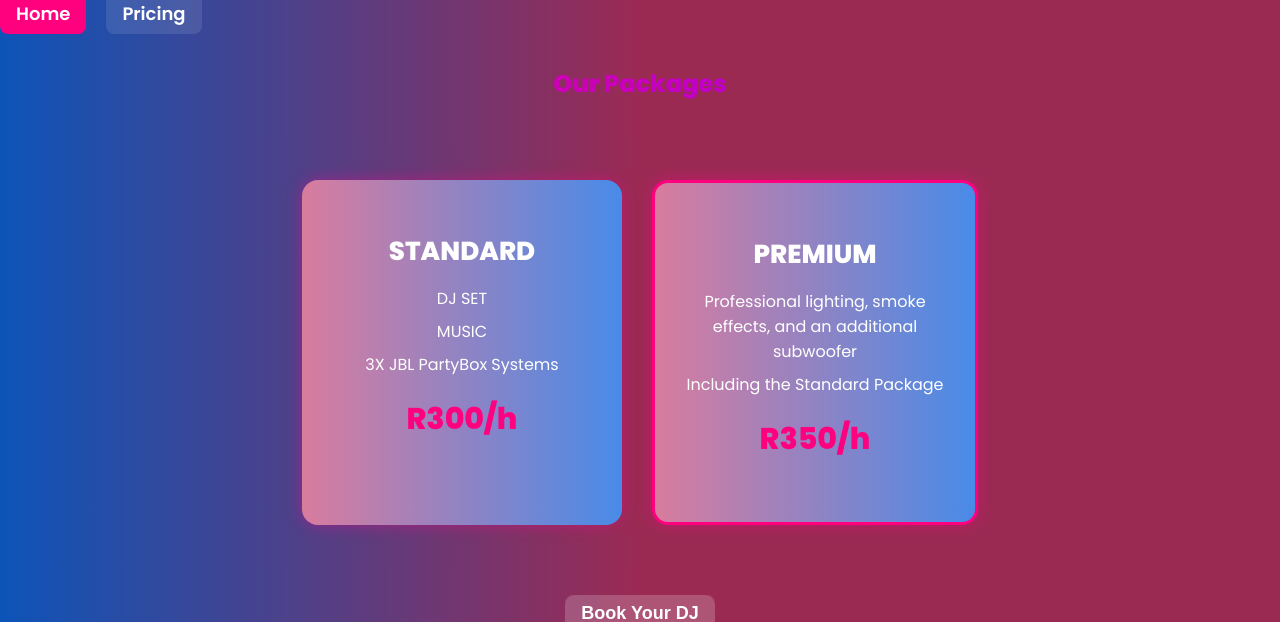
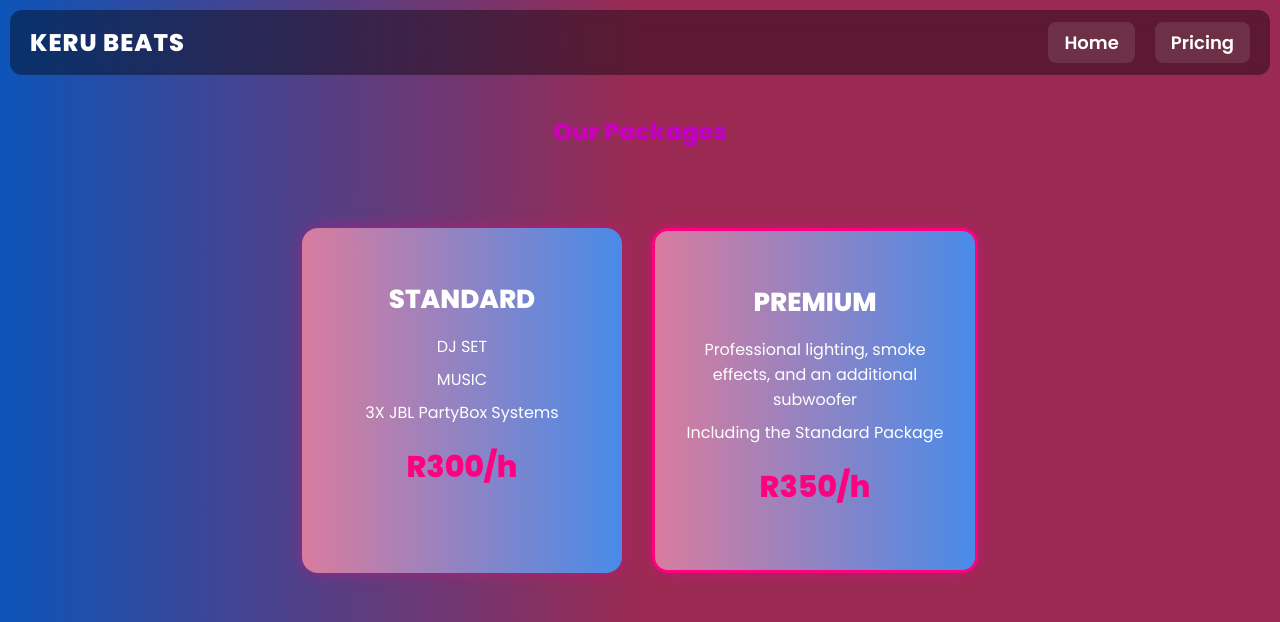
Before and after one commit to januvdw922/dj, a Flask app: page /pricing in a window 1280 px wide. Shown: the top 622 px of the page. Run offline with Flask 3, Linux system fonts and the light colour scheme.

Commit message:
Update pricing.html

```diff
--- a/templates/pricing.html
+++ b/templates/pricing.html
@@ -188,11 +188,13 @@
       }
     }
   </style>
-
- <ul class="nav-links">
+<nav class="nav-bar">
+   <div class="logo">KERU BEATS</div>
+<ul class="nav-links">
   <li><a href="{{ url_for('index') }}">Home</a></li>
   <li><a href="{{ url_for('pricing') }}">Pricing</a></li>
 </ul>
+ </nav>
 
   <h3 class="slo">Our Packages</h3>
 
```
